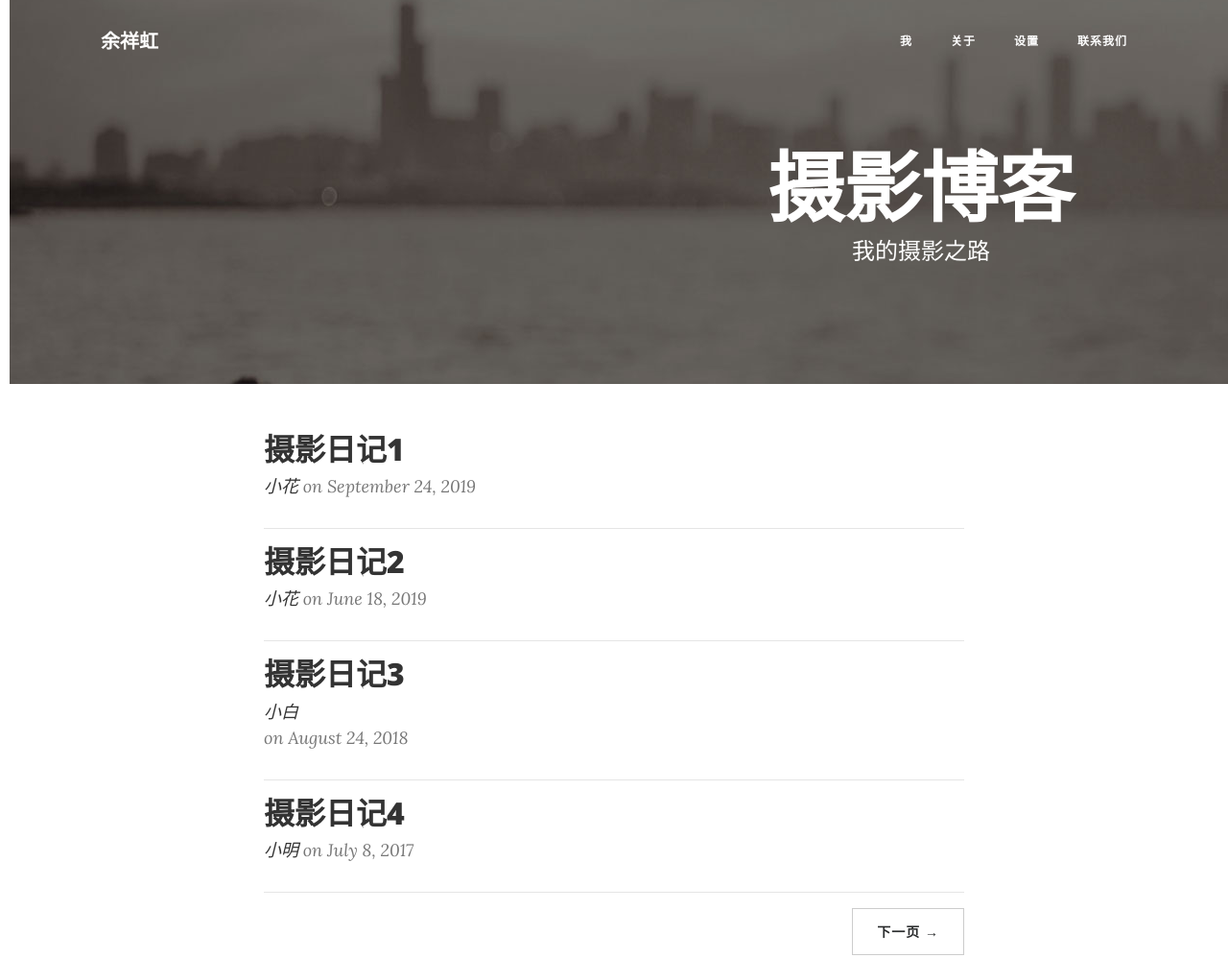
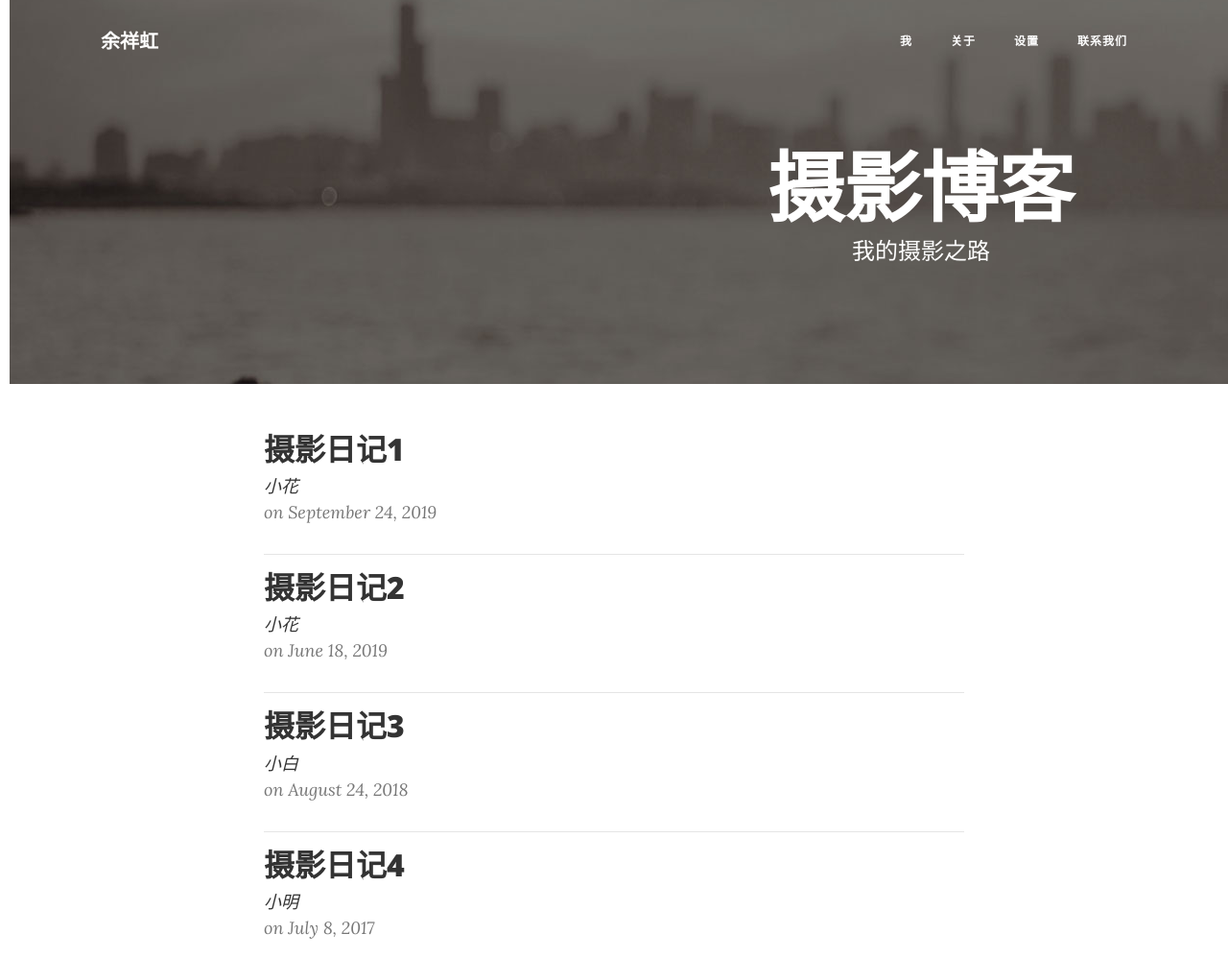
Before and after one commit to 2240095676/yuxianghong, a website: page index.html in a window 1280 px wide. Shown: the top 998 px of the page at 96% size. Drawn offline with nearby package versions, Linux system fonts and the light colour scheme.

Commit message:
Update index.html

```diff
--- a/index.html
+++ b/index.html
@@ -91,7 +91,7 @@
 
 
 
-                    <p class="post-meta"><a href="about.html">小花</a>           on September 24, 2019</p>
+                    <p class="post-meta"><a href="about.html">小花</a> <br>  on September 24, 2019</p>
                 </div>
                 <hr>
                 <div class="post-preview">
@@ -100,7 +100,7 @@
                             <a href="about.html">摄影日记2</a>
                         </h2>
 
-                    <p class="post-meta"><a href="#">小花</a> on June 18, 2019</p>
+                    <p class="post-meta"><a href="#">小花</a><br> on June 18, 2019</p>
                 </div>
                 <hr>
                 <div class="post-preview">
@@ -122,7 +122,7 @@
 
 
                     </a>
-                    <p class="post-meta"><a href="#">小明</a> on July 8, 2017</p>
+                    <p class="post-meta"><a href="#">小明</a><br> on July 8, 2017</p>
                 </div>
                 <hr>
                 <!-- Pager -->
```
